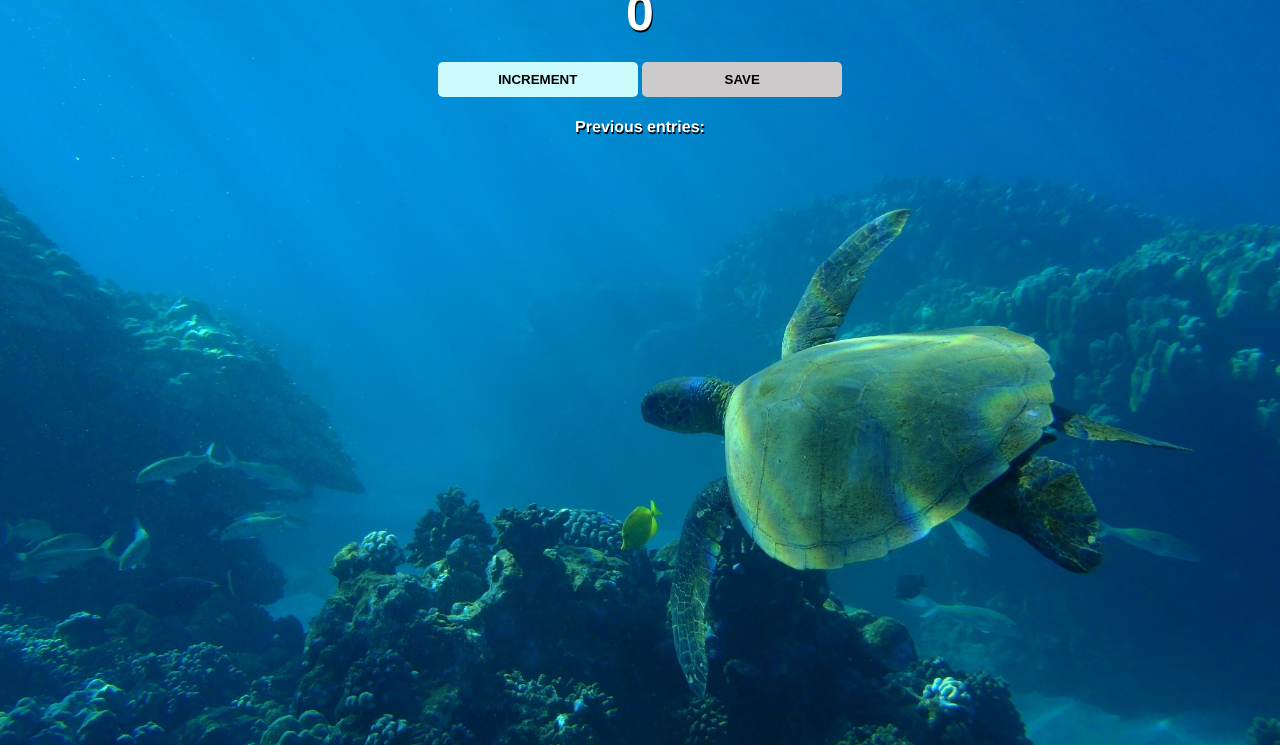
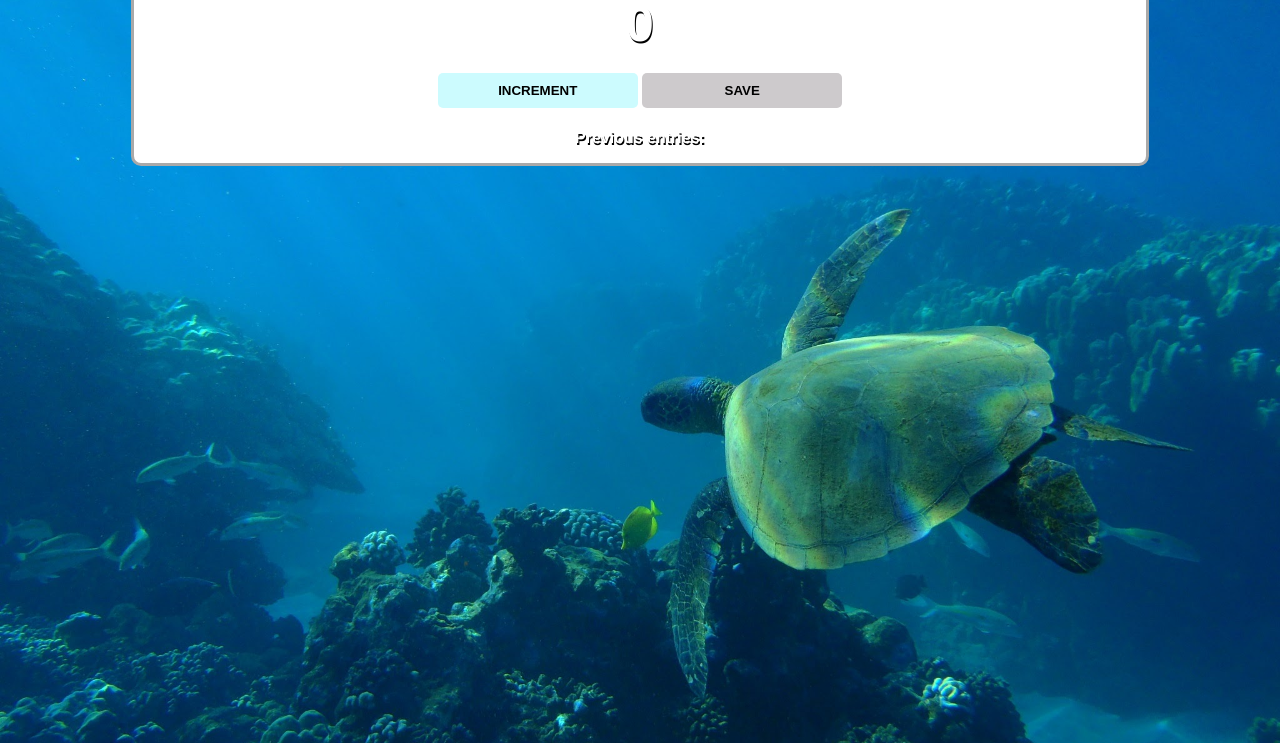
Before and after one commit to AllisonDianeFoster/turtlecounter, a website built with Vite: page index.html in a window 1280 px wide. Shown: the part 73-818 px from the top of the page. Built offline with nearby package versions, Linux system fonts and the light colour scheme.

Commit message:
Update index.css

```diff
--- a/index.css
+++ b/index.css
@@ -1,6 +1,11 @@
 #wrapper {
-    max-width: 1980px;
+    background: white;
+    max-width: 80%;
+    margin: auto;
+    border: 3px solid darkgrey;
+    border-radius: 10px;
 }
+
 body {
     background-image: url("turtle.jpg");
     background-size: cover;
```
